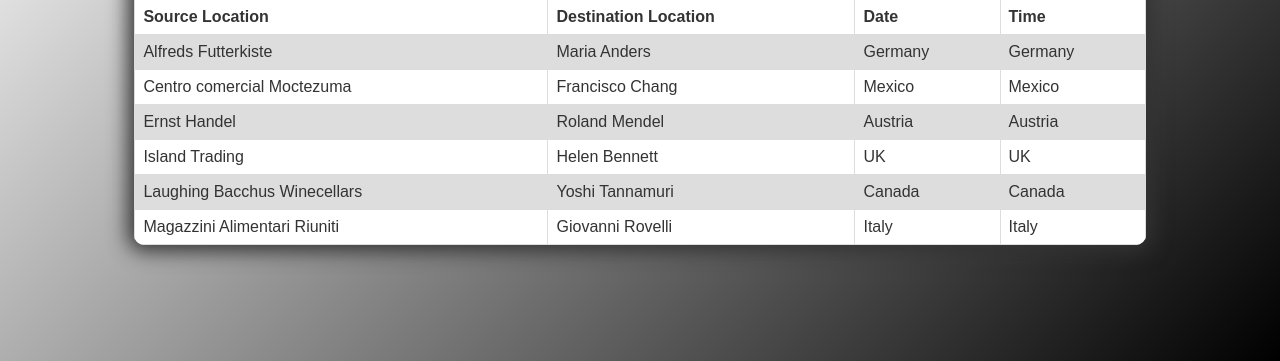
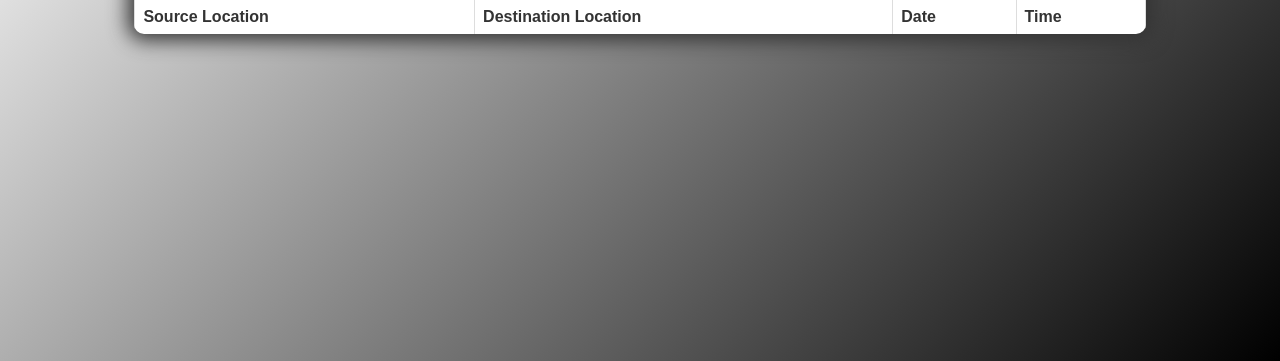
Before and after one commit to SnehalThakur/Blockchain, a Flask app: page /driverHomePage in a window 1280 px wide. Shown: the part 439-800 px from the top of the page. Run offline with Flask 2, Linux system fonts and the light colour scheme; lists and menus that the app fills with data are empty; parts of the project's set-up code (start-up, migrations or seed data) failed here and were passed over; some libraries are stand-ins or nearby versions.

Commit message:
table changes

```diff
--- a/Kaarpool-Blockchain/app.py
+++ b/Kaarpool-Blockchain/app.py
@@ -99,7 +99,7 @@ def riderRoute():
     return render_template('riderRegister.html')
 
 
-@app.route('/getDriverRouteData', methods=('POST'))
+@app.route('/getDriverRouteData', methods=('GET','POST'))
 def driverRouteData():
     if request.method == 'POST':
         driverRouteDataRequest = request.get_json()
@@ -110,7 +110,7 @@ def driverRouteData():
     # return render_template('riderRegister.html')
 
 
-@app.route('/getRiderRouteData', methods=('POST'))
+@app.route('/getRiderRouteData', methods=('GET','POST'))
 def riderRouteData():
     if request.method == 'POST':
         riderRouteDataRequest = request.get_json()
--- a/Kaarpool-Blockchain/static/js/driverHomePage.js
+++ b/Kaarpool-Blockchain/static/js/driverHomePage.js
@@ -17,9 +17,14 @@ function init() {
       let res = JSON.parse(this.responseText)
       console.log(typeof this.responseText);
       console.log(typeof res);
+      let tdData =''
+      res.forEach(element => {
+        td +=  '<tr><td>'+res.source+'</td><td>'+res.destination+'</td><td>'+res.date+'</td><td>'+res.time+'</td></tr>';
+      });
+      document.getElementById('td1').innerHTML = tdData
     }
   };
-  xhttp.open("POST", "/driverRouteData", true);
+  xhttp.open("POST", "/getDriverRouteData", true);
   xhttp.setRequestHeader("Content-type", "application/json");
   xhttp.send(payloadString);
 
--- a/Kaarpool-Blockchain/templates/driverPage.html
+++ b/Kaarpool-Blockchain/templates/driverPage.html
@@ -365,41 +365,7 @@ tr:nth-child(even) {
               <th>Time</th>
               <!-- <th>Destination Location</th> -->
             </tr>
-            <tr>
-              <td>Alfreds Futterkiste</td>
-              <td>Maria Anders</td>
-              <td>Germany</td>
-              <td>Germany</td>
-            </tr>
-            <tr>
-              <td>Centro comercial Moctezuma</td>
-              <td>Francisco Chang</td>
-              <td>Mexico</td>
-              <td>Mexico</td>
-            </tr>
-            <tr>
-              <td>Ernst Handel</td>
-              <td>Roland Mendel</td>
-              <td>Austria</td>
-              <td>Austria</td>
-            </tr>
-            <tr>
-              <td>Island Trading</td>
-              <td>Helen Bennett</td>
-              <td>UK</td>
-              <td>UK</td>
-            </tr>
-            <tr>
-              <td>Laughing Bacchus Winecellars</td>
-              <td>Yoshi Tannamuri</td>
-              <td>Canada</td>
-              <td>Canada</td>
-            </tr>
-            <tr>
-              <td>Magazzini Alimentari Riuniti</td>
-              <td>Giovanni Rovelli</td>
-              <td>Italy</td>
-              <td>Italy</td>
+            <tr id="td1">
             </tr>
           </table>
       </div>
```
